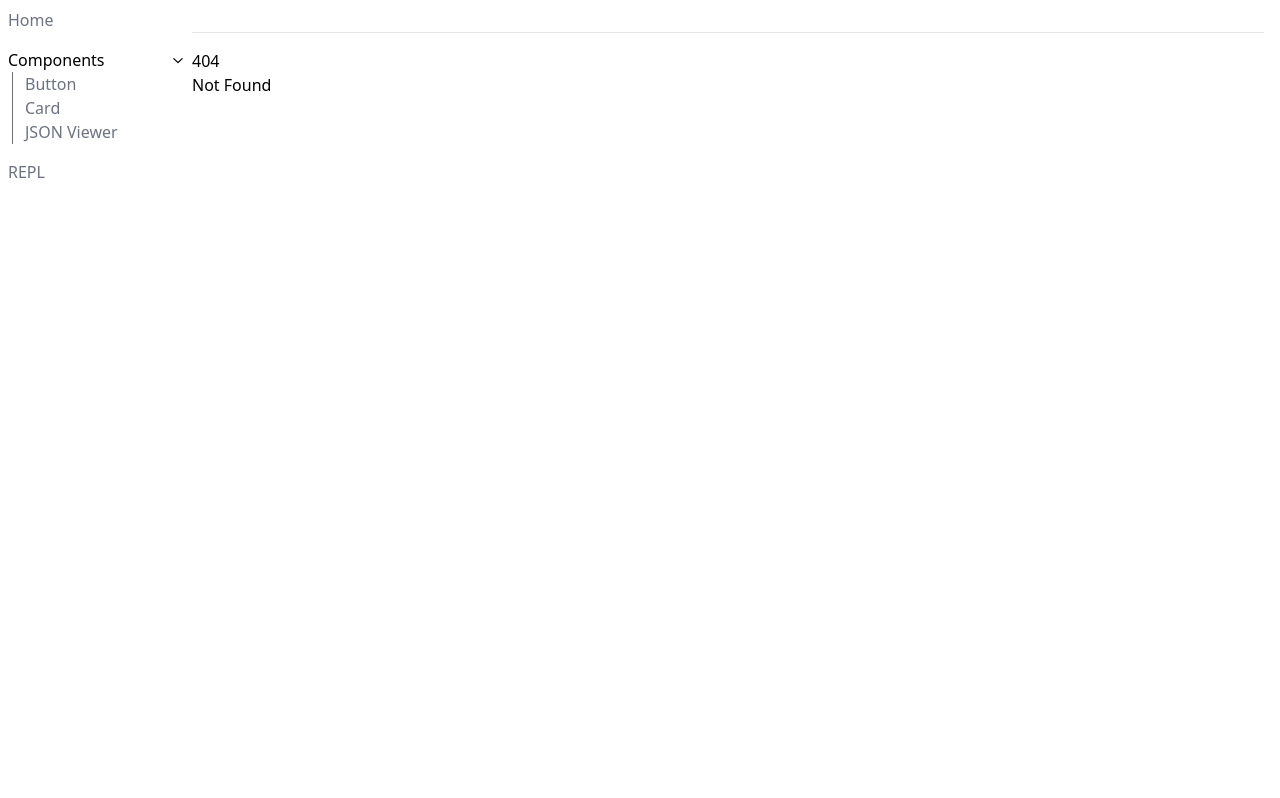
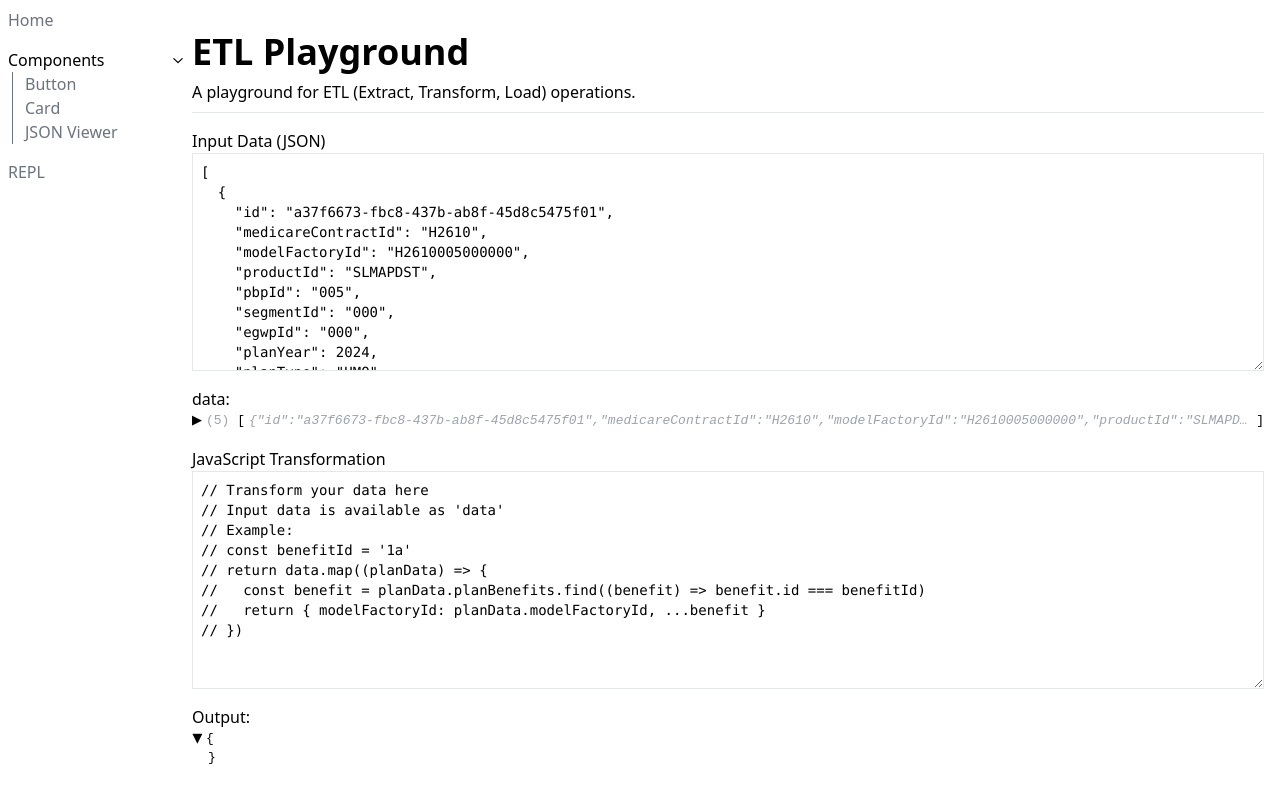
Before and after one commit to Chung-Peter/design-system-sveltekit, a SvelteKit app: page /components/json-viewer/etl in a window 1280 px wide. Before the commit this address had no page. Built offline with nearby package versions, Linux system fonts and the light colour scheme.

Commit message:
feat(json-viewer/etl): perform data manipulation in real-time

```diff
--- /dev/null
+++ b/src/routes/components/json-viewer/etl/+page.svelte
@@ -0,0 +1,88 @@
+<script lang="ts">
+	import { onMount } from 'svelte'
+	import JsonViewer from '$lib/ui/json-viewer/json-viewer.svelte'
+	import plansJson from '../plans.json'
+
+	let inputData = $state(JSON.stringify(plansJson, null, 2))
+	let jsCode = $state(`// Transform your data here
+// Input data is available as 'data'
+// Example:
+// const benefitId = '1a'
+// return data.map((planData) => {
+//   const benefit = planData.planBenefits.find((benefit) => benefit.id === benefitId)
+//   return { modelFactoryId: planData.modelFactoryId, ...benefit }
+// })
+`)
+	let outputData = $state({})
+	let error = $state('')
+
+	function transformData() {
+		try {
+			const data = JSON.parse(inputData)
+			const transformFunction = new Function('data', jsCode)
+			const result = transformFunction(data)
+			outputData = result
+			error = ''
+		} catch (e) {
+			error = e instanceof Error ? e.message : 'An unknown error occurred'
+			outputData = {}
+		}
+	}
+
+	onMount(() => {
+		transformData()
+	})
+</script>
+
+<div class="etl-playground">
+	<div class="input-box">
+		<label for="data-input">Input Data (JSON)</label>
+		<textarea
+			id="data-input"
+			bind:value={inputData}
+			oninput={transformData}
+			rows="10"
+			placeholder="Enter your JSON data here"
+		></textarea>
+	</div>
+	<div class="flex flex-col">
+		<h3>data:</h3>
+		<JsonViewer data={JSON.parse(inputData)} initialOpenDepth={0} />
+	</div>
+	<div class="input-box">
+		<label for="js-input">JavaScript Transformation</label>
+		<textarea
+			id="js-input"
+			bind:value={jsCode}
+			oninput={transformData}
+			rows="10"
+			placeholder="Enter your transformation code here"
+			spellcheck="false"
+			translate="no"
+		></textarea>
+	</div>
+
+	<div class="output-section">
+		<h3>Output:</h3>
+		{#if error}
+			<div class="error" role="alert">{error}</div>
+		{:else}
+			<JsonViewer data={outputData} />
+		{/if}
+	</div>
+</div>
+
+<style lang="postcss">
+	.etl-playground {
+		@apply flex flex-col gap-4;
+	}
+	.input-box {
+		@apply flex flex-col;
+	}
+	textarea {
+		@apply border p-2 font-mono text-sm;
+	}
+	.error {
+		@apply font-bold text-red-500;
+	}
+</style>
--- /dev/null
+++ b/src/routes/components/json-viewer/etl/+page.ts
@@ -0,0 +1,8 @@
+import type { PageLoad } from './$types'
+
+export const load = (async () => {
+	return {
+		title: 'ETL Playground',
+		description: 'A playground for ETL (Extract, Transform, Load) operations.',
+	}
+}) satisfies PageLoad
```
